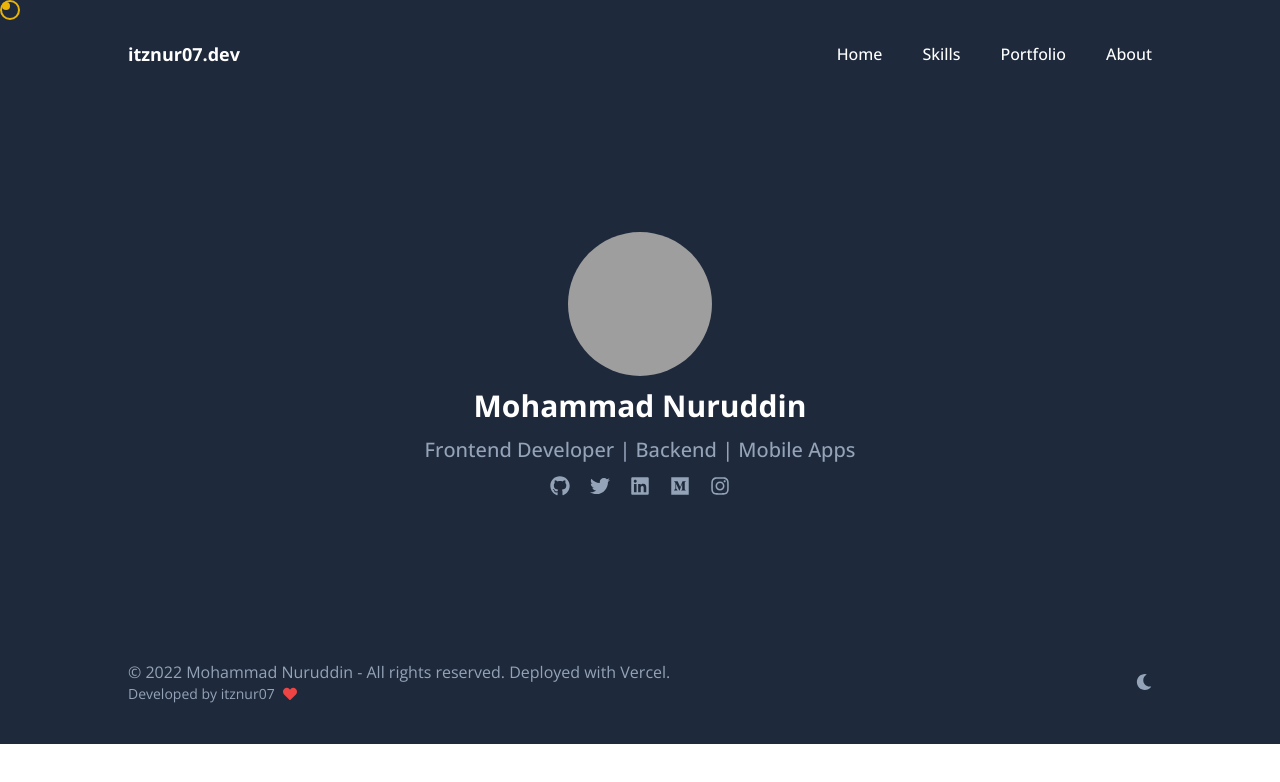
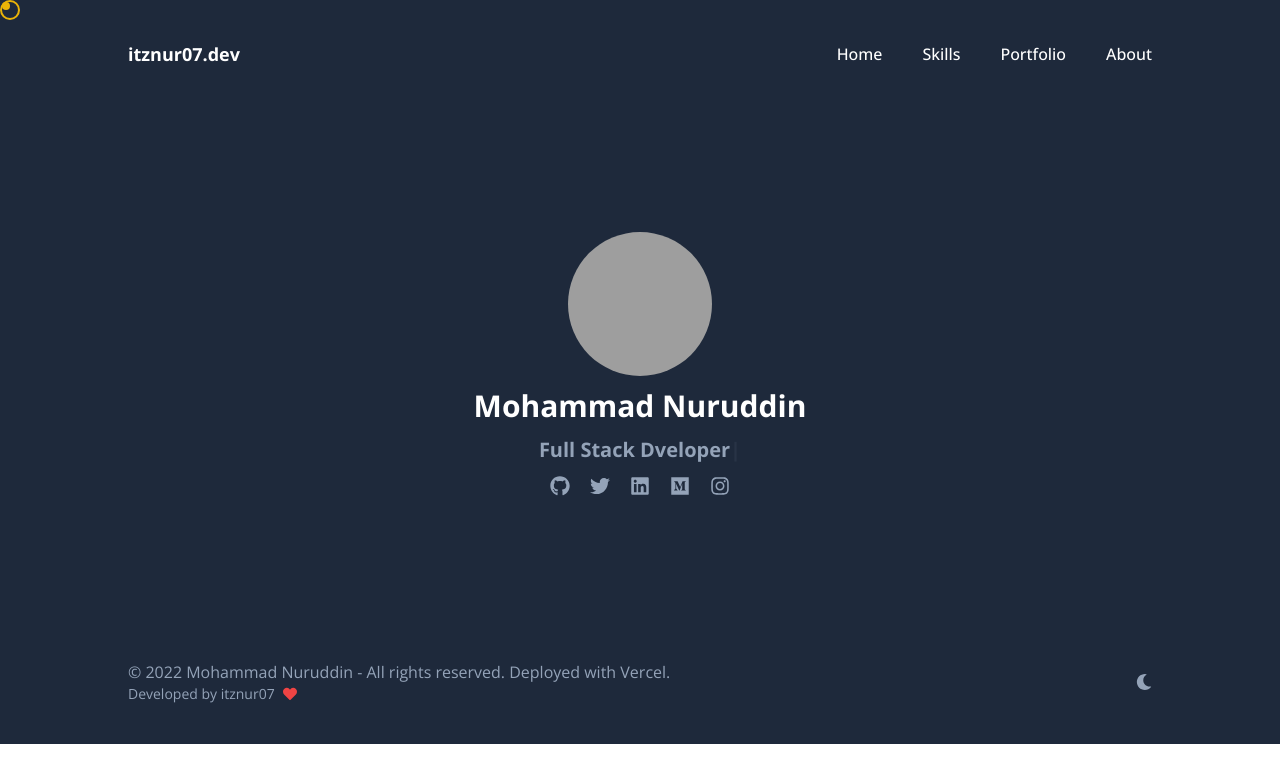
Before and after one commit to itznur07/itznur07.dev, a React (Create React App) app: page / in a window 1280 px wide. Shown: the top 782 px of the page. Built offline with nearby package versions, Linux system fonts and the light colour scheme; grey boxes are pictures that could not be loaded.

Commit message:
Typeanimation

```diff
--- /dev/null
+++ b/src/components/TypeAnimation.js
@@ -0,0 +1,24 @@
+import { useEffect, useState } from 'react';
+
+function TypingAnimation({ text }) {
+  const [currentText, setCurrentText] = useState('Full Stack ');
+
+  useEffect(() => {
+    let i = 0;
+    const timer = setInterval(() => {
+      setCurrentText((prevText) => prevText + text.charAt(i));
+      i++;
+      if (i >= text.length) clearInterval(timer);
+    }, 100);
+    return () => clearInterval(timer);
+  }, [text]);
+
+  return (
+    <div className="text-[#94A3B8] font-bold">
+      {currentText}
+      <span className="animate-ping">|</span>
+    </div>
+  );
+}
+
+export default TypingAnimation
--- a/src/pages/Home.js
+++ b/src/pages/Home.js
@@ -1,10 +1,12 @@
 import React from "react";
 import {
-  FaGithub, FaInstagram,
+  FaGithub,
+  FaInstagram,
   FaLinkedin,
   FaMedium,
   FaTwitter
 } from "react-icons/fa";
+import TypingAnimation from "../components/TypeAnimation";
 
 const Home = () => {
   return (
@@ -19,7 +21,7 @@ const Home = () => {
         />
         <h1 className='text-3xl text-white font-bold'>Mohammad Nuruddin</h1>
         <p className='text-xl text-[#94A3B8] font-medium'>
-          Frontend Developer | Backend | Mobile Apps
+          <TypingAnimation text='Developer'/>
         </p>
         <div className='flex items-center md:space-x-5 text-[#94A3B8] cursor-pointer'>
           <FaGithub size={20} className='hover:text-blue-500' />
```
